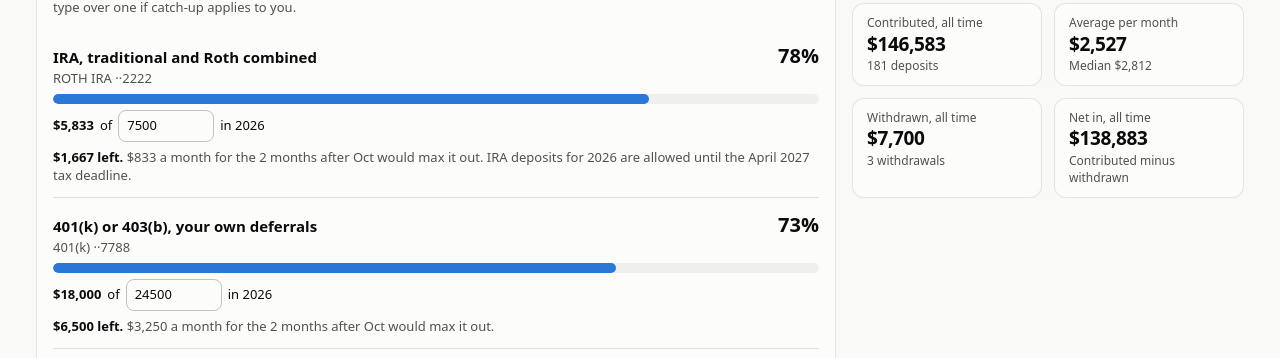
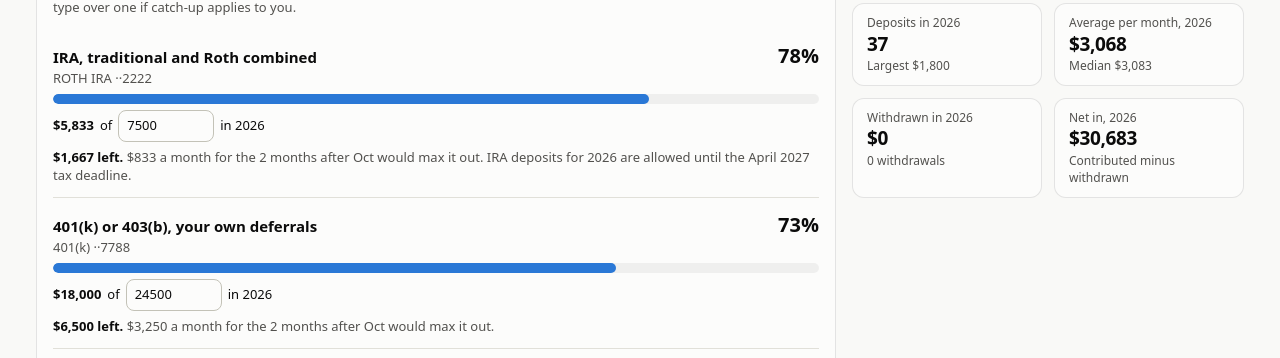
Before and after one commit to gordon-wren/fidelity-csv-to-dashboard, a plain HTML site: page index.html in a window 1280 px wide. Shown: the part 438-796 px from the top of the page. Drawn offline with Linux system fonts and the light colour scheme.

Commit message:
Make the headline tiles follow the tax year picker
The Overview tiles now show the year chosen in the limits panel instead of
the latest year and the selected period. They follow the account filter but
not the period filter, and count by deposit date.

Co-Authored-By: Claude Opus 5.5 <noreply@anthropic.com>

```diff
--- a/index.html
+++ b/index.html
@@ -754,13 +754,7 @@ function compute(){
     if (div === 3) return "Q" + (k % 4 + 1) + " " + Math.floor(k / 4);
     return String(k);
   }
-  // latest-year pace against the prior year through the same date
-  const ly = last.date.y, cut = last.date.m * 100 + last.date.d; let cur = 0, prev = 0;
-  for (const {r, c} of counted) if (c === "in") {
-    if (r.date.y === ly) cur += r.amount;
-    else if (r.date.y === ly - 1 && r.date.m * 100 + r.date.d <= cut) prev += r.amount;
-  }
-  return {buyTot, months, periods, allMonths, minT, maxT, last, lo, hi, cur, prev, ly,
+  return {buyTot, months, periods, allMonths, minT, maxT, last, lo, hi,
     counted: counted.filter(x => x.r.t >= lo && x.r.t <= hi), rowsA,
     totIn: months.reduce((s, m) => s + m.in, 0), totOut: months.reduce((s, m) => s + m.out, 0)};
 }
@@ -771,17 +765,7 @@ function render(){
   S.last = C;
   drawHealth(C);
   if (S.view === "data") { drawSource(); drawTypes(C); drawAccounts(); drawSecs(C); drawTaxYears(); drawTx(C); return; }
-  const rangeName = S.range.startsWith("y:") ? S.range.slice(2) : {all: "all time", "12m": "last 12 months", "3y": "last 3 years"}[S.range];
-  const tile = (k, v, n, size) => h("div", {class: "tile " + size}, h("div", {class: "k"}, k), h("div", {class: "v"}, v), h("div", {class: "n"}, n));
-  const ld = C.last.date, nOut = C.counted.filter(x => x.c === "out").length;
-  const delta = C.prev > 0 ? `${C.cur >= C.prev ? "Up" : "Down"} ${Math.abs(Math.round((C.cur / C.prev - 1) * 100))}% on ${C.ly - 1} through ${MON[ld.m-1]} ${ld.d} (${usd.format(C.prev)})` : `Through ${MON[ld.m-1]} ${ld.d}`;
-  $("#tiles").replaceChildren(
-    tile(`Contributed in ${C.ly} so far`, usd.format(C.cur), delta, "hero"),
-    tile("Contributed, " + rangeName, usd.format(C.totIn), `${C.counted.filter(x => x.c === "in").length} deposits`, "sm"),
-    tile("Average per month", usd.format(C.totIn / C.months.length), `Median ${usd.format(median(C.months.map(m => m.in)))}`, "sm"),
-    tile("Withdrawn, " + rangeName, usd.format(C.totOut), `${nOut} withdrawal${nOut === 1 ? "" : "s"}`, "sm"),
-    tile("Net in, " + rangeName, usd.format(C.totIn - C.totOut), "Contributed minus withdrawn", "sm")
-  );
+  drawTiles(C);
   $("#barTitle").textContent = "Contributions by " + S.gran;
   const hasOut = C.totOut > 0;
   $("#barLegend").replaceChildren(...(hasOut ? [h("span", null, h("i", {style: "background:var(--s1)"}), "Contributed"), h("span", null, h("i", {style: "background:var(--sx)"}), "Withdrawn")] : []));
@@ -790,6 +774,34 @@ function render(){
     $("#bar").replaceChildren(msg()); $("#line").replaceChildren(msg());
   } else { drawBars(C, hasOut); drawLine(C); }
   drawLimits(); drawPace(C); drawCal(C); drawBuys(C); drawPivot(C);
+}
+
+// Headline tiles beside the limits panel. They follow the tax year picker (S.limYear) and the account filter, not the
+// period filter. Years here are calendar years by deposit date; the limits panel counts by taxYear, so a prior-year
+// IRA deposit made in March shows in this year's tiles but last year's limit.
+function drawTiles(C){
+  const tile = (k, v, n, size) => h("div", {class: "tile " + size}, h("div", {class: "k"}, k), h("div", {class: "v"}, v), h("div", {class: "n"}, n));
+  const Y = S.limYear, ld = C.last.date, isLast = Y === ld.y, cut = ld.m * 100 + ld.d;
+  let cur = 0, prev = 0, nIn = 0, big = 0, out = 0, nOut = 0;
+  const byMonth = new Array(12).fill(0);
+  for (const r of C.rowsA) {
+    const c = catOf(r.group); if (c === "skip") continue;
+    if (r.date.y === Y) {
+      if (c === "in") { cur += r.amount; byMonth[r.date.m - 1] += r.amount; if (r.amount > 0) { nIn++; big = Math.max(big, r.amount); } }
+      else { out += Math.abs(r.amount); nOut++; }
+    } else if (r.date.y === Y - 1 && c === "in" && (!isLast || r.date.m * 100 + r.date.d <= cut)) prev += r.amount;
+  }
+  // Months of the year that the data covers: not before the first row, not after the last.
+  const m0 = Math.max(C.minT, Y * 12), m1 = Math.min(C.maxT, Y * 12 + 11), months = byMonth.slice(m0 - Y * 12, m1 - Y * 12 + 1);
+  const through = isLast ? ` through ${MON[ld.m-1]} ${ld.d}` : "";
+  const delta = prev > 0 ? `${cur >= prev ? "Up" : "Down"} ${Math.abs(Math.round((cur / prev - 1) * 100))}% on ${Y - 1}${through} (${usd.format(prev)})` : isLast ? `Through ${MON[ld.m-1]} ${ld.d}` : `No contributions in ${Y - 1} to compare`;
+  $("#tiles").replaceChildren(
+    tile(`Contributed in ${Y}${isLast ? " so far" : ""}`, usd.format(cur), delta, "hero"),
+    tile(`Deposits in ${Y}`, nIn.toLocaleString(), nIn ? `Largest ${usd.format(big)}` : "None", "sm"),
+    tile(`Average per month, ${Y}`, usd.format(months.length ? cur / months.length : 0), months.length ? `Median ${usd.format(median(months))}` : "No data this year", "sm"),
+    tile(`Withdrawn in ${Y}`, usd.format(out), `${nOut} withdrawal${nOut === 1 ? "" : "s"}`, "sm"),
+    tile(`Net in, ${Y}`, usd.format(cur - out), "Contributed minus withdrawn", "sm")
+  );
 }
 
 /* ---------- status strip: breaches first, then neutral facts ---------- */
@@ -1227,7 +1239,7 @@ $("#acctFind").addEventListener("keydown", e => {
   if (e.key !== "Enter") return; e.preventDefault();
   const b = $("#accts button[data-match]"); if (b) b.click();
 });
-$("#limYear").addEventListener("change", e => { S.limYear = +e.target.value; drawLimits(); });
+$("#limYear").addEventListener("change", e => { S.limYear = +e.target.value; drawLimits(); if (S.last) drawTiles(S.last); });
 $("#range").addEventListener("change", e => { S.range = e.target.value; S.showAll = false; render(); });
 $("#gran").addEventListener("click", e => {
   const b = e.target.closest("button"); if (!b) return;
```
Also changed, not shown: 2 other files.
